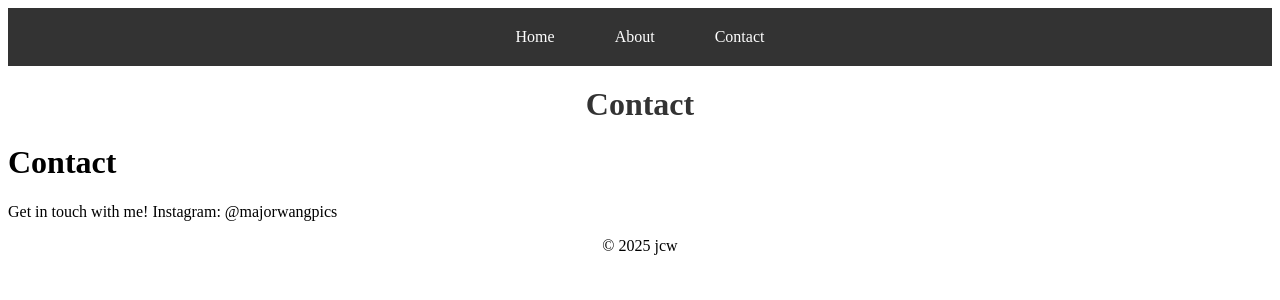
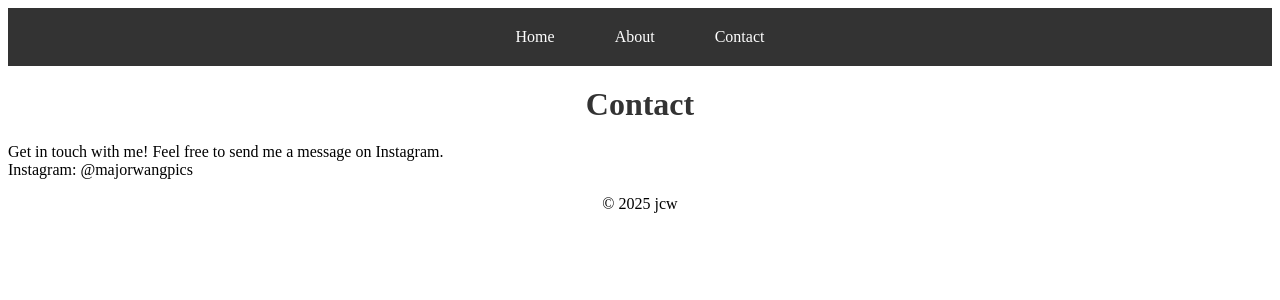
Before and after one commit to jerrickwang/jerrickwang.github.io, a Jekyll site: the page built from contact.md, in a window 1280 px wide. Shown: the top 300 px of the page. Built offline with Jekyll 4.4.1, drawn with Linux system fonts in a browser that asks for light colours.

Commit message:
Update contact.md

```diff
--- a/contact.md
+++ b/contact.md
@@ -3,6 +3,5 @@ layout: default
 title: Contact
 permalink: /contact/
 ---
-# Contact
-Get in touch with me!
+Get in touch with me! Feel free to send me a message on Instagram.<br>
 Instagram: @majorwangpics
```
